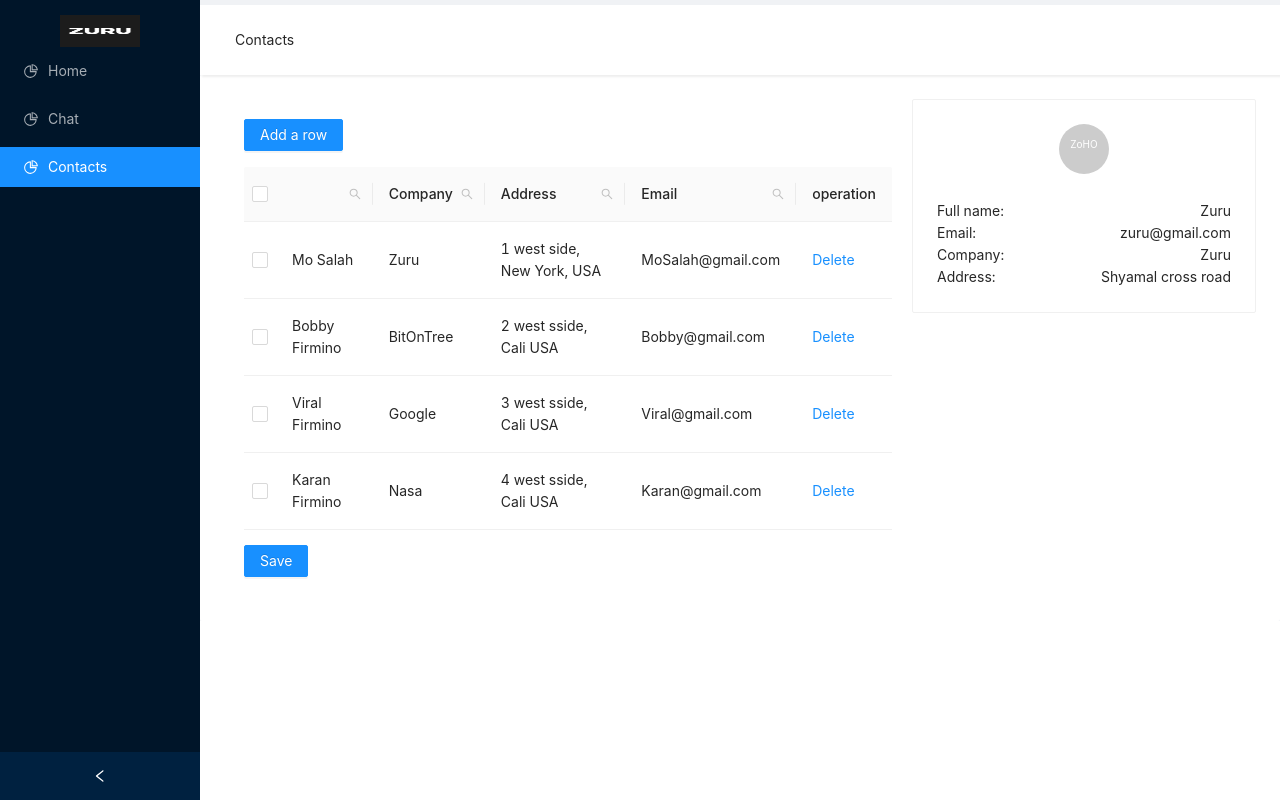
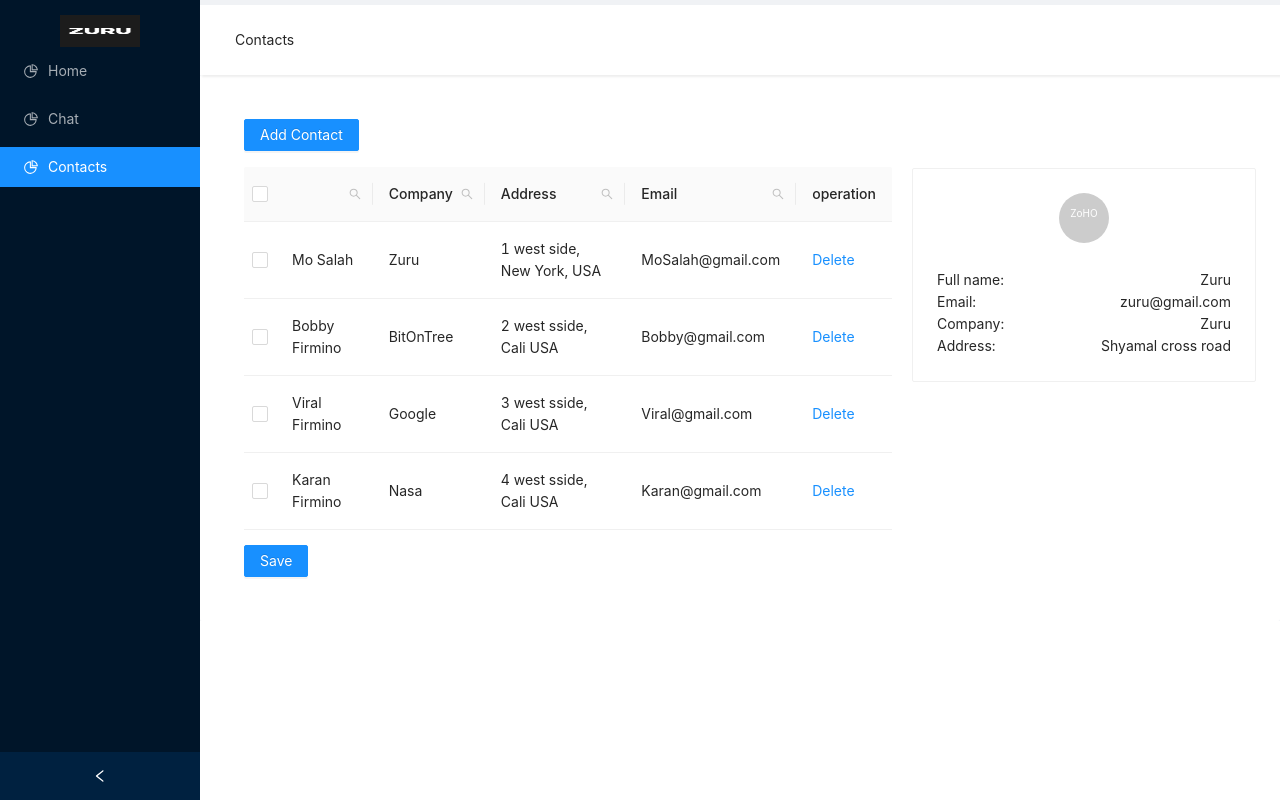
Before and after one commit to mehtasandeep134/zuru-tech, a React (Create React App) app: page / in a window 1280 px wide. Both pictures are taken after a click on the item "Contacts". Built offline with nearby package versions, Linux system fonts and the light colour scheme.

Commit message:
added cards required

```diff
--- a/src/components/ContactTable/expandable-table.tsx
+++ b/src/components/ContactTable/expandable-table.tsx
@@ -247,7 +247,7 @@ const EditableTable: React.FC = () => {
   return (
     <div style={{ padding: 20 }}>
       <Button onClick={handleAdd} type="primary" style={{ marginBottom: 16 }}>
-        Add a row
+        Add Contact
       </Button>
       <Table
         rowKey="id"
--- a/src/components/ContactTable/style.scss
+++ b/src/components/ContactTable/style.scss
@@ -31,6 +31,7 @@
     justify-content: space-between;
   }
   .contactCard {
+    margin-top: 4.3rem;
     @media (max-width: 767px) {
       width: 320px;
     }
```
